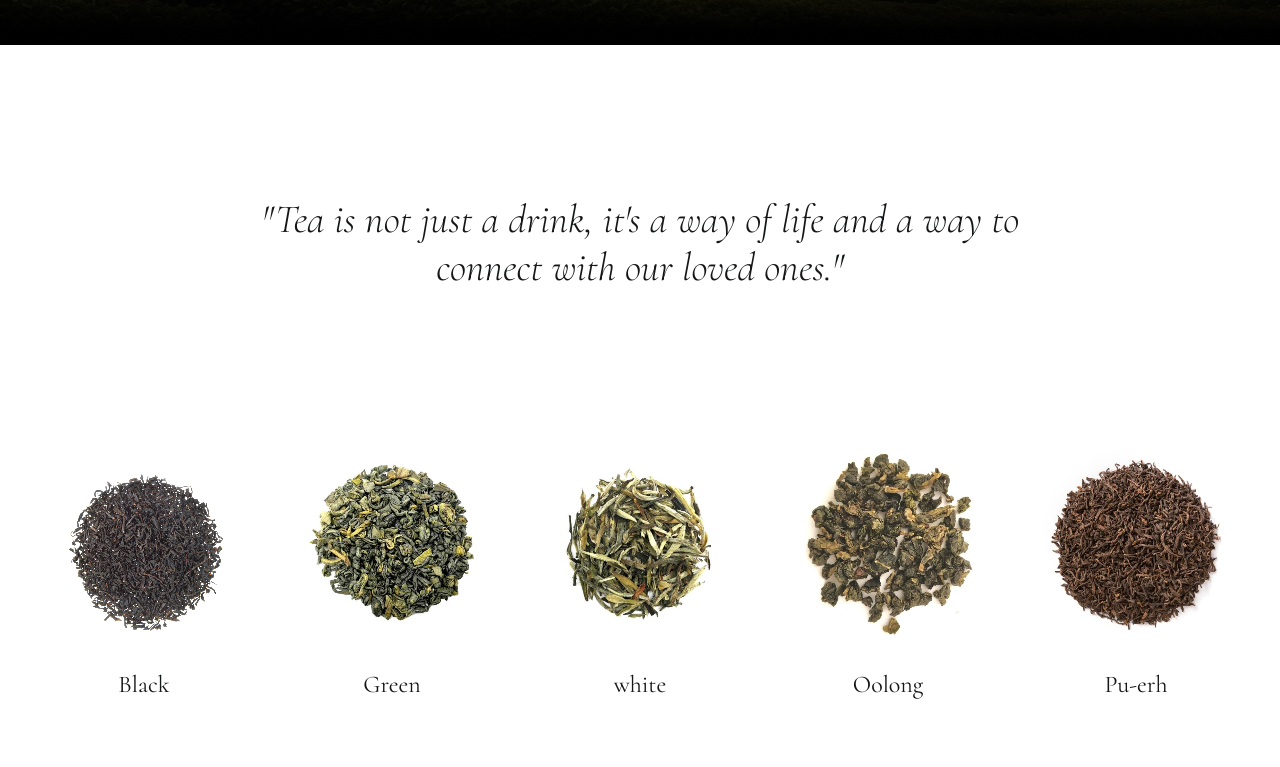
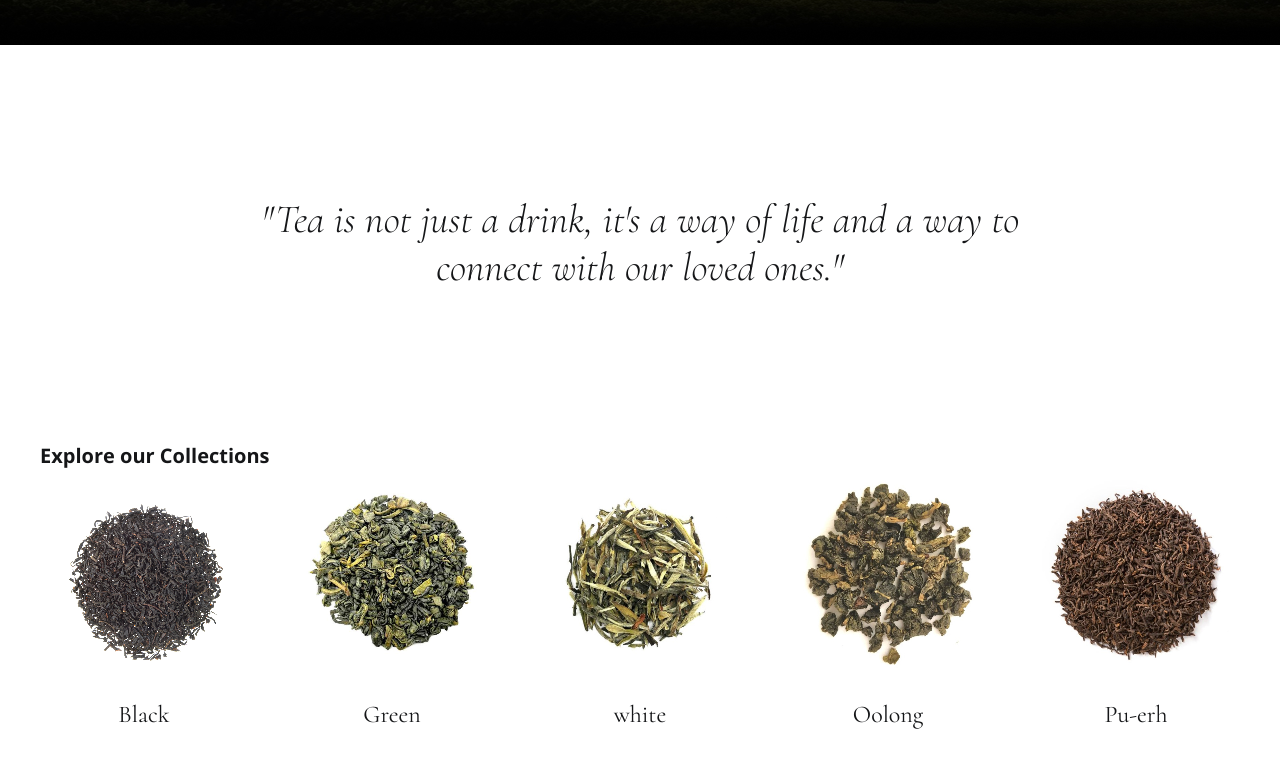
Before and after one commit to Novemberman90/tea_landing, a plain HTML site: page index.html in a window 1280 px wide. Shown: the part 663-1430 px from the top of the page. Drawn offline with nearby package versions, Linux system fonts and the light colour scheme.

Commit message:
fix: added in assortment h2 assortment__title

```diff
--- a/index.html
+++ b/index.html
@@ -128,6 +128,7 @@
         </blockquote>
         <section class="assortment">
             <div class="container">
+                <h2 class="assortment__title title">Explore our Collections</h2>
                 <ul class="assortment__list">
                     <li class="assortment__item">
                         <img class="assortment__img" src="images/black.png" alt="" class="assortment__img">
```
